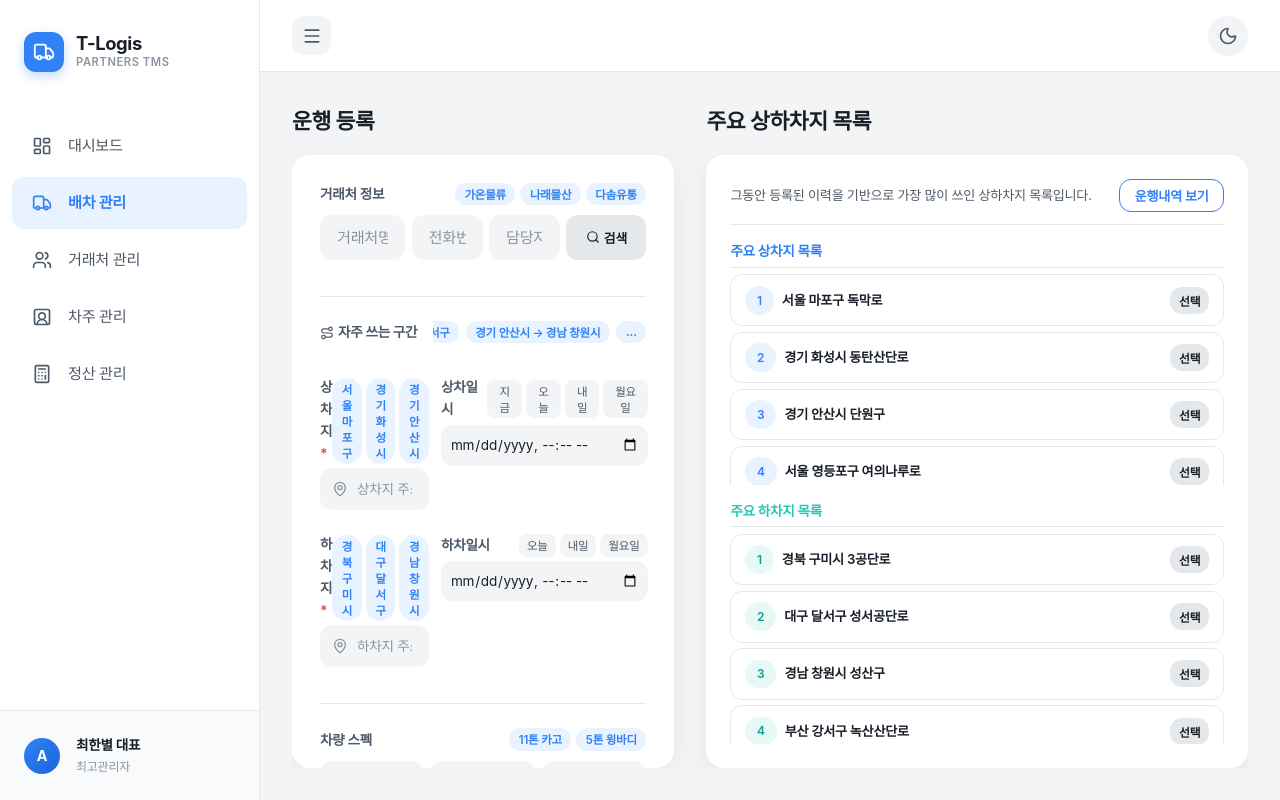
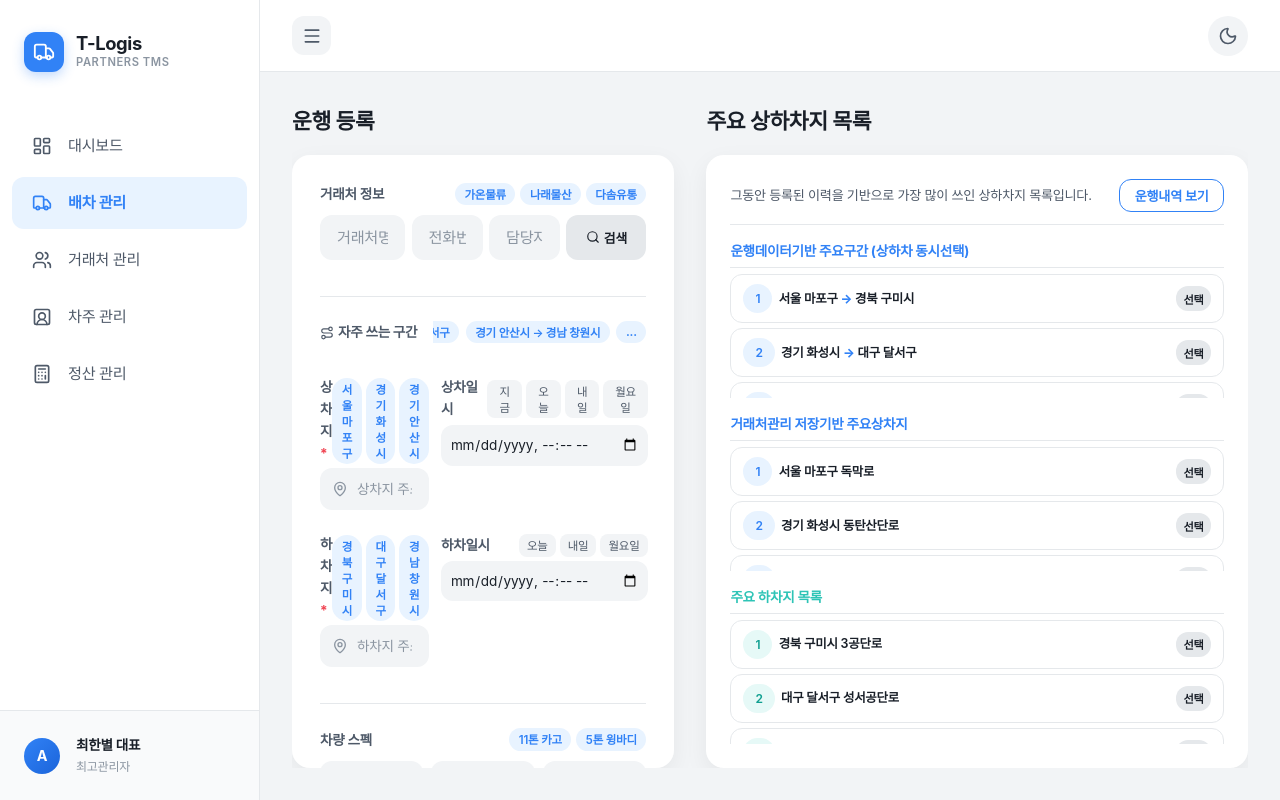
Before and after one commit to Limook/nb, a React (Vite) app: page /dispatches in a window 1280 px wide. Both pictures are taken after a click on the button "...". Built offline with nearby package versions, Linux system fonts and the light colour scheme; a web font is replaced by a local one.

Commit message:
Auto-open location list on client selection and restructure it to 3-row layout

```diff
--- a/src/pages/Dispatches.tsx
+++ b/src/pages/Dispatches.tsx
@@ -2149,6 +2149,7 @@ export default function Dispatches() {
       clientPhone: formatPhone(phone),
       clientContact: contact
     }))
+    setActiveLocationListField('both')
   }
 
   const handleRecommendSpec = (tonnage: string, type: string, weight: string) => {
@@ -2245,6 +2246,7 @@ export default function Dispatches() {
     }))
     setErrors(prev => ({ ...prev, clientName: false }))
     setShowClientSearch(false)
+    setActiveLocationListField('both')
     triggerNotification(`거래처 [${client.name}]이(가) 선택되었습니다.`)
   }
 
@@ -3601,13 +3603,78 @@ export default function Dispatches() {
                 </Button>
               </div>
 
-              {/* Both list view (Top: Origins, Bottom: Destinations) */}
-              <div style={{ display: 'grid', gridTemplateRows: '1fr 1fr', gap: '1rem', flex: 1, overflow: 'hidden' }}>
-
-                {/* Top Half: Origins (상차지) */}
+              {/* 3-row list view (1: Major Routes, 2: Origins, 3: Destinations) */}
+              <div style={{ display: 'grid', gridTemplateRows: '1fr 1fr 1fr', gap: '1rem', flex: 1, overflow: 'hidden' }}>
+
+                {/* 1. 운행데이터기반 주요구간 */}
                 <div style={{ display: 'flex', flexDirection: 'column', gap: '0.4rem', overflow: 'hidden' }}>
                   <div style={{ display: 'flex', justifyContent: 'space-between', alignItems: 'center', borderBottom: '1px solid var(--border-color)', paddingBottom: '0.25rem' }}>
-                    <span style={{ fontSize: '0.85rem', fontWeight: 700, color: 'var(--primary)' }}>주요 상차지 목록</span>
+                    <span style={{ fontSize: '0.85rem', fontWeight: 700, color: 'var(--primary)' }}>운행데이터기반 주요구간 (상하차 동시선택)</span>
+                  </div>
+                  <div style={{ flex: 1, overflowY: 'auto' }} className="hide-scrollbar">
+                    <div style={{ display: 'flex', flexDirection: 'column', gap: '0.35rem' }}>
+                      {(() => {
+                        const routeCounts: Record<string, number> = {};
+                        historyPool.forEach(item => {
+                          if (item.origin && item.destination) {
+                            const key = `${item.origin} === ${item.destination}`;
+                            routeCounts[key] = (routeCounts[key] || 0) + 1;
+                          }
+                        });
+                        const topRoutes = Object.entries(routeCounts)
+                          .sort((a, b) => b[1] - a[1])
+                          .slice(0, 5)
+                          .map(([key]) => {
+                            const [origin, destination] = key.split(' === ');
+                            return { origin, destination };
+                          });
+
+                        return topRoutes.map((route: { origin: string, destination: string }, idx: number) => {
+                          const isSelected = formData.origin === route.origin && formData.destination === route.destination;
+                          return (
+                            <div
+                              key={idx}
+                              style={{
+                                display: 'flex',
+                                justifyContent: 'space-between',
+                                alignItems: 'center',
+                                padding: '0.55rem 0.75rem',
+                                backgroundColor: isSelected ? 'var(--bg-tertiary)' : 'var(--bg-secondary)',
+                                border: isSelected ? '1px solid var(--primary)' : '1px solid var(--border-color)',
+                                borderRadius: 'var(--radius-md)',
+                                cursor: 'pointer',
+                                transition: 'all var(--transition-fast)'
+                              }}
+                              onClick={() => {
+                                setFormData(prev => ({ ...prev, origin: route.origin, destination: route.destination }))
+                                setErrors(prev => ({ ...prev, origin: false, destination: false }))
+                                triggerNotification(`주요 구간이 선택되었습니다: ${route.origin.split(' ').slice(0, 2).join(' ')} → ${route.destination.split(' ').slice(0, 2).join(' ')}`)
+                              }}
+                            >
+                              <div style={{ display: 'flex', alignItems: 'center', gap: '0.4rem', width: '85%' }}>
+                                <Badge color="primary">{idx + 1}</Badge>
+                                <div style={{ fontSize: '0.78rem', fontWeight: 600, color: 'var(--text-primary)', textOverflow: 'ellipsis', overflow: 'hidden', whiteSpace: 'nowrap' }}>
+                                  {route.origin.split(' ').slice(0, 2).join(' ')} <span style={{ color: 'var(--primary)', fontWeight: 800 }}>&rarr;</span> {route.destination.split(' ').slice(0, 2).join(' ')}
+                                </div>
+                              </div>
+                              <Button
+                                variant="secondary"
+                                style={{ padding: '0.2rem 0.4rem', fontSize: '0.7rem' }}
+                              >
+                                선택
+                              </Button>
+                            </div>
+                          );
+                        });
+                      })()}
+                    </div>
+                  </div>
+                </div>
+
+                {/* 2. 거래처관리 저장기반 주요상차지 */}
+                <div style={{ display: 'flex', flexDirection: 'column', gap: '0.4rem', overflow: 'hidden' }}>
+                  <div style={{ display: 'flex', justifyContent: 'space-between', alignItems: 'center', borderBottom: '1px solid var(--border-color)', paddingBottom: '0.25rem' }}>
+                    <span style={{ fontSize: '0.85rem', fontWeight: 700, color: 'var(--primary)' }}>거래처관리 저장기반 주요상차지</span>
                   </div>
                   <div style={{ flex: 1, overflowY: 'auto' }} className="hide-scrollbar">
                     <div style={{ display: 'flex', flexDirection: 'column', gap: '0.35rem' }}>
@@ -3637,7 +3704,7 @@ export default function Dispatches() {
                                 display: 'flex',
                                 justifyContent: 'space-between',
                                 alignItems: 'center',
-                                padding: '0.65rem 0.85rem',
+                                padding: '0.55rem 0.75rem',
                                 backgroundColor: isSelected ? 'var(--bg-tertiary)' : 'var(--bg-secondary)',
                                 border: isSelected ? '1px solid var(--primary)' : '1px solid var(--border-color)',
                                 borderRadius: 'var(--radius-md)',
@@ -3650,13 +3717,13 @@ export default function Dispatches() {
                                 triggerNotification(`상차지가 선택되었습니다: ${loc}`)
                               }}
                             >
-                              <div style={{ display: 'flex', alignItems: 'center', gap: '0.5rem' }}>
+                              <div style={{ display: 'flex', alignItems: 'center', gap: '0.4rem', width: '85%' }}>
                                 <Badge color="primary">{idx + 1}</Badge>
-                                <span style={{ fontSize: '0.82rem', fontWeight: 600 }}>{loc}</span>
+                                <span style={{ fontSize: '0.78rem', fontWeight: 600, color: 'var(--text-primary)', textOverflow: 'ellipsis', overflow: 'hidden', whiteSpace: 'nowrap' }}>{loc}</span>
                               </div>
                               <Button
                                 variant="secondary"
-                                style={{ padding: '0.25rem 0.5rem', fontSize: '0.74rem' }}
+                                style={{ padding: '0.2rem 0.4rem', fontSize: '0.7rem' }}
                               >
                                 선택
                               </Button>
@@ -3668,7 +3735,7 @@ export default function Dispatches() {
                   </div>
                 </div>
 
-                {/* Bottom Half: Destinations (하차지) */}
+                {/* 3. 주요하차지 목록 */}
                 <div style={{ display: 'flex', flexDirection: 'column', gap: '0.4rem', overflow: 'hidden' }}>
                   <div style={{ display: 'flex', justifyContent: 'space-between', alignItems: 'center', borderBottom: '1px solid var(--border-color)', paddingBottom: '0.25rem' }}>
                     <span style={{ fontSize: '0.85rem', fontWeight: 700, color: 'var(--success)' }}>주요 하차지 목록</span>
@@ -3701,7 +3768,7 @@ export default function Dispatches() {
                                 display: 'flex',
                                 justifyContent: 'space-between',
                                 alignItems: 'center',
-                                padding: '0.65rem 0.85rem',
+                                padding: '0.55rem 0.75rem',
                                 backgroundColor: isSelected ? 'var(--bg-tertiary)' : 'var(--bg-secondary)',
                                 border: isSelected ? '1px solid var(--primary)' : '1px solid var(--border-color)',
                                 borderRadius: 'var(--radius-md)',
@@ -3714,13 +3781,13 @@ export default function Dispatches() {
                                 triggerNotification(`하차지가 선택되었습니다: ${loc}`)
                               }}
                             >
-                              <div style={{ display: 'flex', alignItems: 'center', gap: '0.5rem' }}>
+                              <div style={{ display: 'flex', alignItems: 'center', gap: '0.4rem', width: '85%' }}>
                                 <Badge color="success">{idx + 1}</Badge>
-                                <span style={{ fontSize: '0.82rem', fontWeight: 600 }}>{loc}</span>
+                                <span style={{ fontSize: '0.78rem', fontWeight: 600, color: 'var(--text-primary)', textOverflow: 'ellipsis', overflow: 'hidden', whiteSpace: 'nowrap' }}>{loc}</span>
                               </div>
                               <Button
                                 variant="secondary"
-                                style={{ padding: '0.25rem 0.5rem', fontSize: '0.74rem' }}
+                                style={{ padding: '0.2rem 0.4rem', fontSize: '0.7rem' }}
                               >
                                 선택
                               </Button>
```
